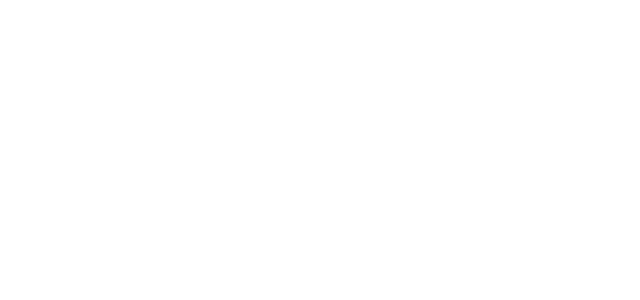
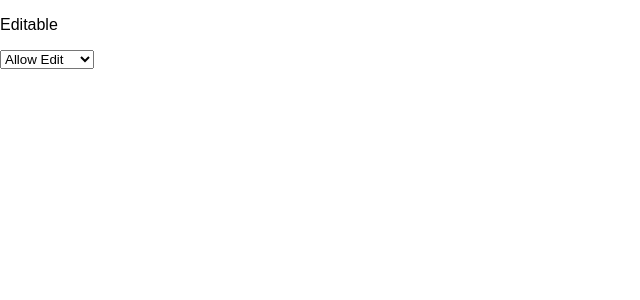
Before and after one commit to devlemire/theme-changer, a React (Create React App) app: page / in a window 1280 px wide. Shown: the top 300 px of the page, without its empty margins (0-640 px from the left). Built offline with nearby package versions, Linux system fonts and the light colour scheme.

Commit message:
JL master - App.js

```diff
--- a/src/App.js
+++ b/src/App.js
@@ -16,9 +16,16 @@
 
   // updateFamily
 
+  // updateStatus
+
   render() {
     return (
       <div>
+        <p> Editable </p>
+        <select>
+          <option value="true"> Allow Edit </option>
+          <option value="false"> Disable Edit </option>
+        </select>
         <div>
           { /* Render ColorChanger */ }
           { /* Render SizeChanger */ }
```
